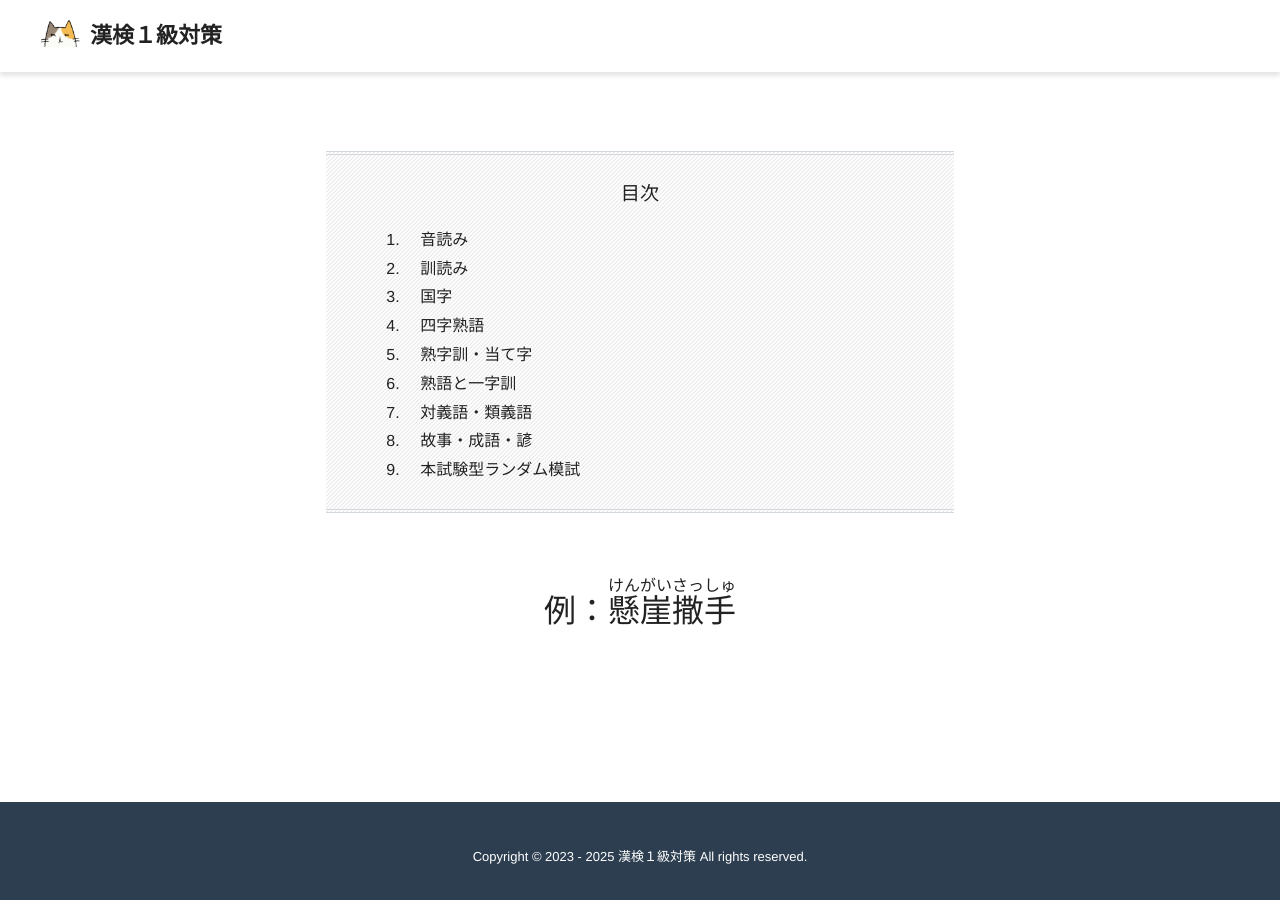
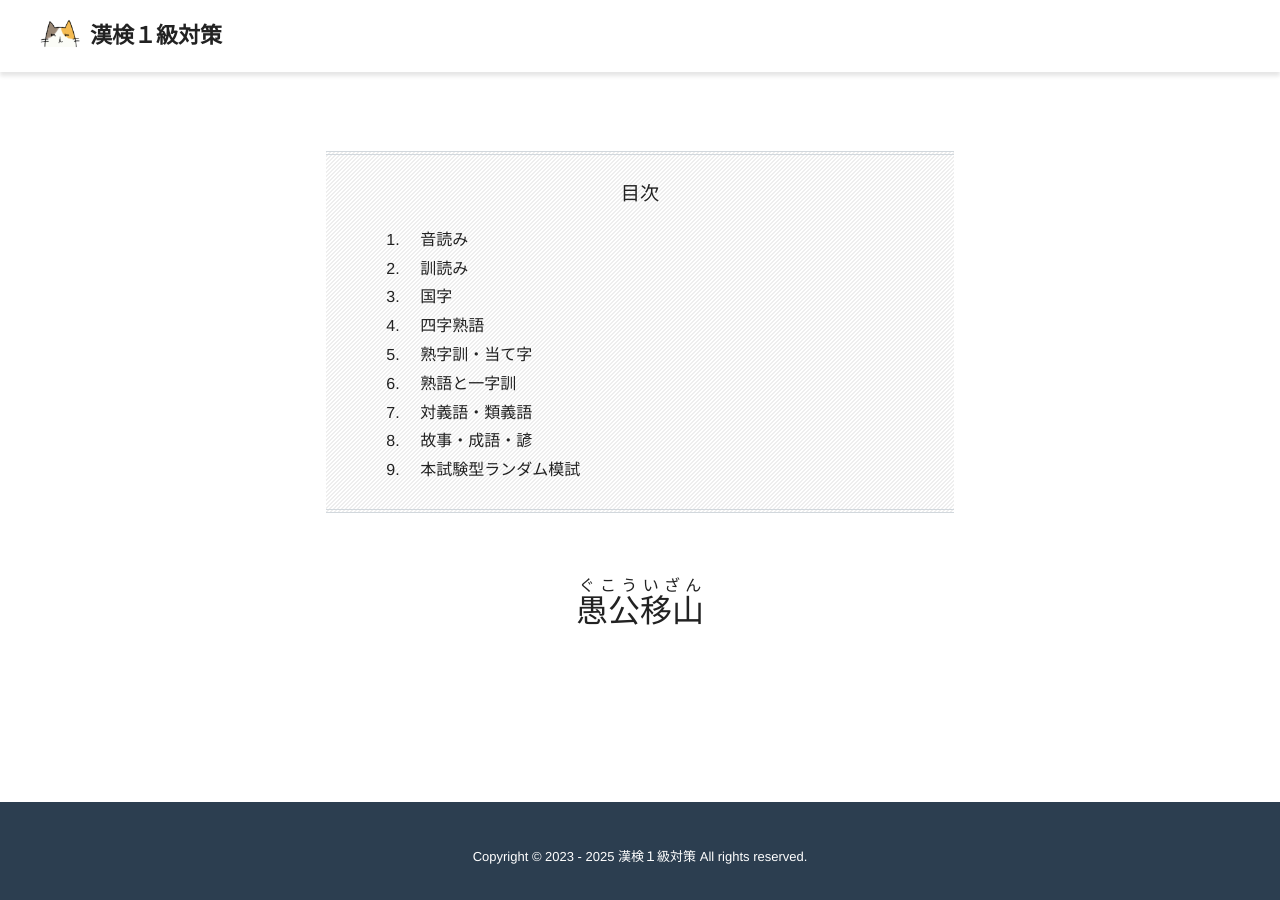
Before and after one commit to mimneko/kanken-1, a Jekyll site: the page built from index.html, in a window 1280 px wide. Built offline with Jekyll 4.4.1, drawn with Linux system fonts in a browser that asks for light colours; nearby versions of some CDN libraries.

Commit message:
Update index.html
「懸崖撒手」を「愚公移山」に変更。
ついでに四字熟語データでは、読みが「いざん」でなく「いさん」となっていることに気づく。漢検四字熟語辞典では「いざん」。

```diff
--- a/index.html
+++ b/index.html
@@ -20,4 +20,4 @@
     </ol>
 </div>
 
-<p style="text-align: center; font-size: 2rem;">例：<ruby>懸崖撒手<rt>けんがいさっしゅ</rt></ruby></p>
+<p style="text-align: center; font-size: 2rem;"><ruby>愚公移山<rt>ぐこういざん</rt></ruby></p>
```
